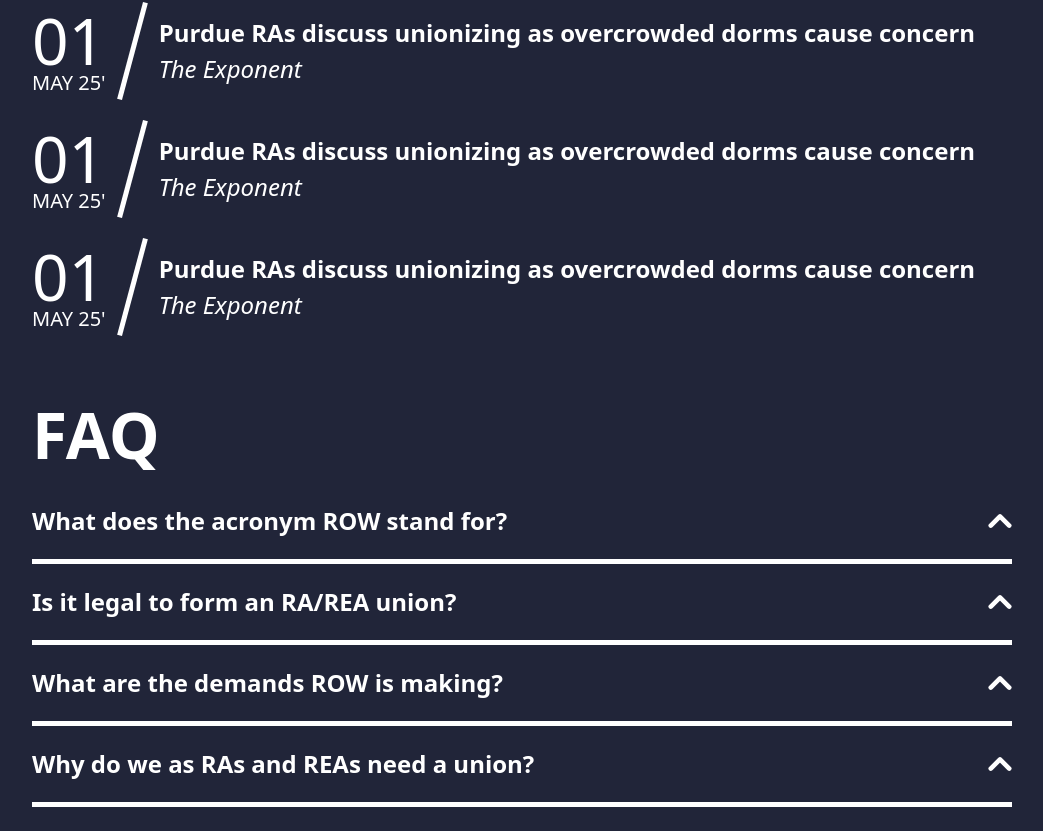
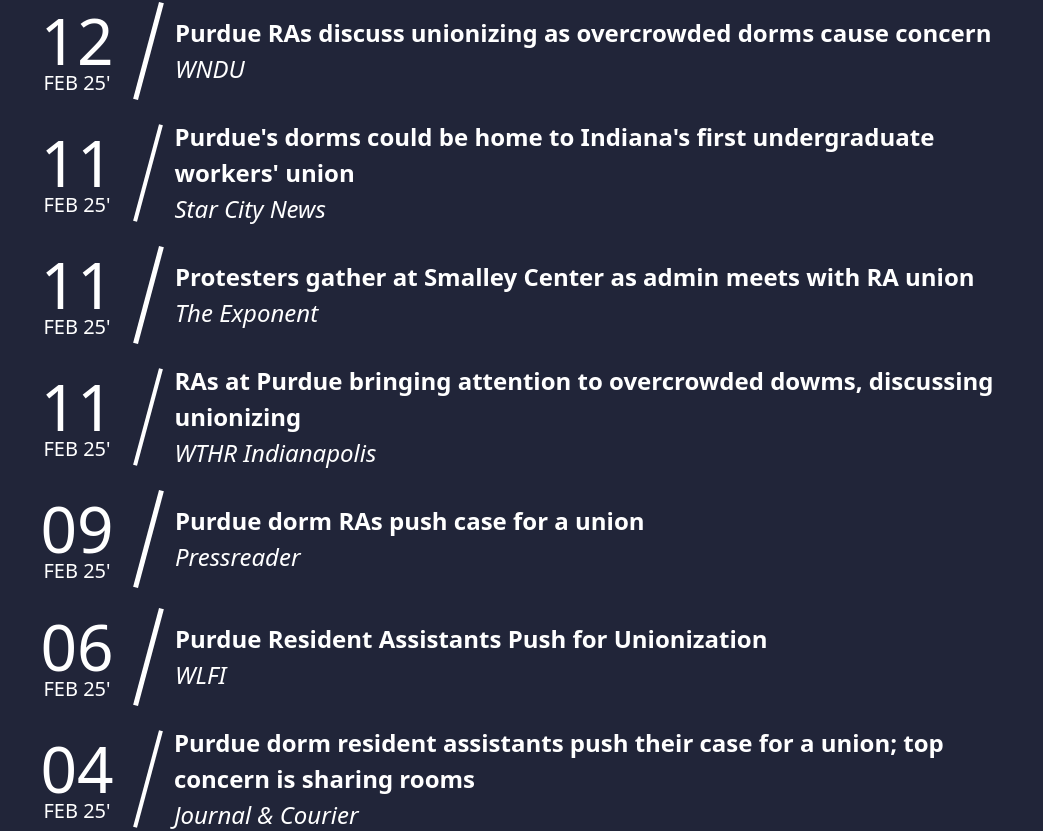
Before and after one commit to dillp1/row-website, a React (Vite) app: page / in a window 1280 px wide. Shown: the part 5536-6367 px from the top of the page, without its empty margins (118-1161 px from the left). Built offline with nearby package versions, Linux system fonts and the light colour scheme.

Commit message:
fixed press items wrap issues

```diff
--- a/src/components/PressItem.jsx
+++ b/src/components/PressItem.jsx
@@ -3,11 +3,16 @@
 function PressItem({ day, date, title, source }) {
   return (
     <div className="flex flex-row items-center">
-      <div className="flex flex-col leading-[1]">
+      {/* date */}
+      <div className="flex flex-col items-center leading-[1] min-w-[90px]">
         <p className="text-[52px] sm:text-[52px] lg:text-[64px]">{day}</p>
         <p className="text-[14px] lg:text-[20px]">{date}</p>
       </div>
+
+      {/* divider */}
       <div className="w-[5px] h-[100px] bg-white rotate-[15deg] mx-6"></div>
+
+      {/* info */}
       <div>
         <p className="text-[18px] sm:text-[20px] lg:text-[24px] font-semibold">{title}</p>
         <p className="text-[18px] sm:text-[20px] lg:text-[24px] italic">{source}</p>
--- a/src/components/PressReleases.jsx
+++ b/src/components/PressReleases.jsx
@@ -12,21 +12,51 @@
       <p className="text-[40px] sm:text-[48px] lg:text-[64px] font-semibold pb-6">Press Releases</p>
       <div className="flex flex-col gap-[18px]">
         <PressItem
-          day="01"
-          date="MAY 25'"
+          day="12"
+          date="FEB 25'"
           title="Purdue RAs discuss unionizing as overcrowded dorms cause concern"
+          source="WNDU"
+        />
+        <PressItem
+          day="11"
+          date="FEB 25'"
+          title="Purdue's dorms could be home to Indiana's first undergraduate workers' union"
+          source="Star City News"
+        />
+        <PressItem
+          day="11"
+          date="FEB 25'"
+          title="Protesters gather at Smalley Center as admin meets with RA union"
           source="The Exponent"
         />
         <PressItem
-          day="01"
-          date="MAY 25'"
-          title="Purdue RAs discuss unionizing as overcrowded dorms cause concern"
-          source="The Exponent"
+          day="11"
+          date="FEB 25'"
+          title="RAs at Purdue bringing attention to overcrowded dowms, discussing unionizing"
+          source="WTHR Indianapolis"
         />
         <PressItem
-          day="01"
-          date="MAY 25'"
-          title="Purdue RAs discuss unionizing as overcrowded dorms cause concern"
+          day="09"
+          date="FEB 25'"
+          title="Purdue dorm RAs push case for a union"
+          source="Pressreader"
+        />
+        <PressItem
+          day="06"
+          date="FEB 25'"
+          title="Purdue Resident Assistants Push for Unionization"
+          source="WLFI"
+        />
+        <PressItem
+          day="04"
+          date="FEB 25'"
+          title="Purdue dorm resident assistants push their case for a union; top concern is sharing rooms"
+          source="Journal & Courier"
+        />
+        <PressItem
+          day="27"
+          date="JAN 25'"
+          title="Purdue RAs take first steps twoard unionization"
           source="The Exponent"
         />
       </div>
```
